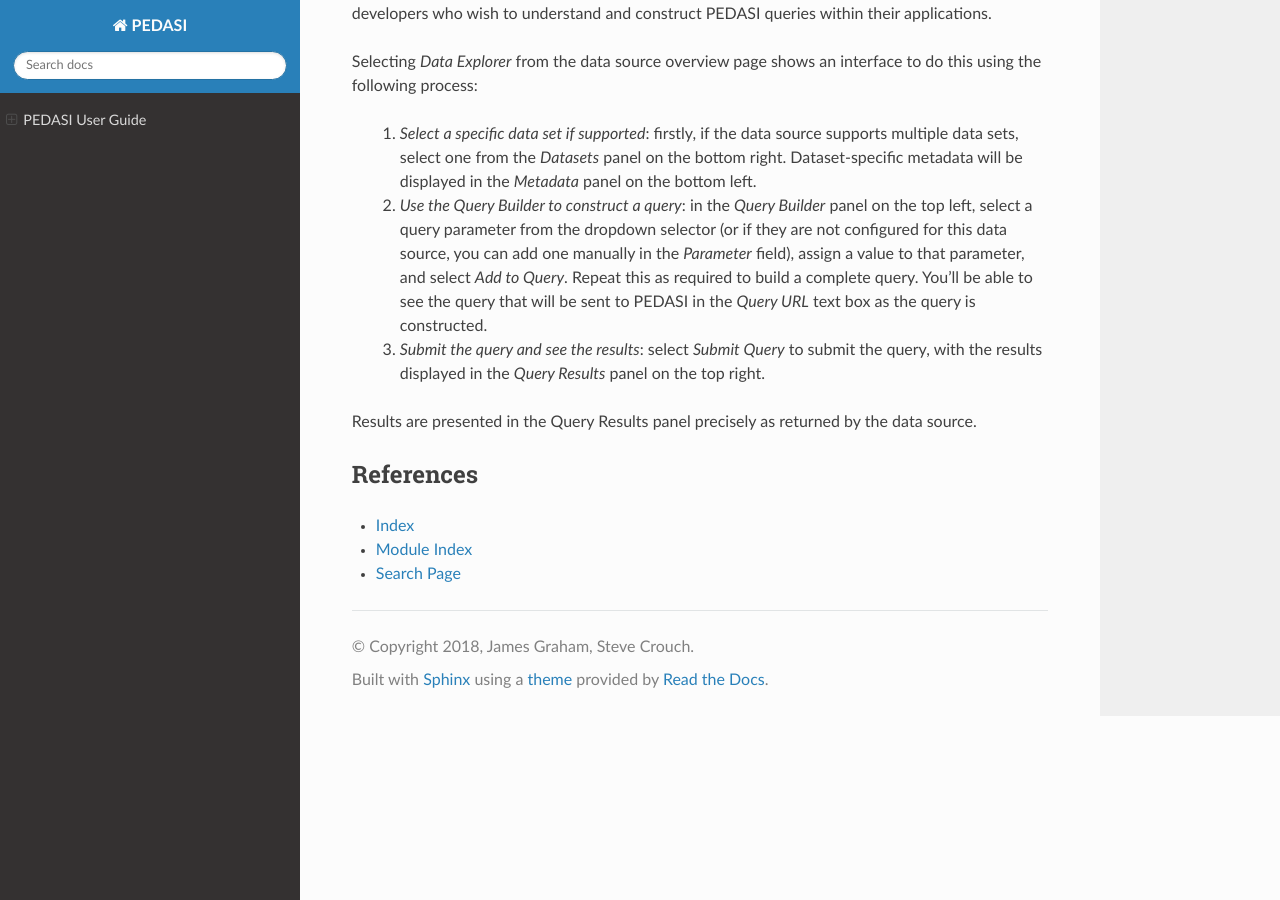
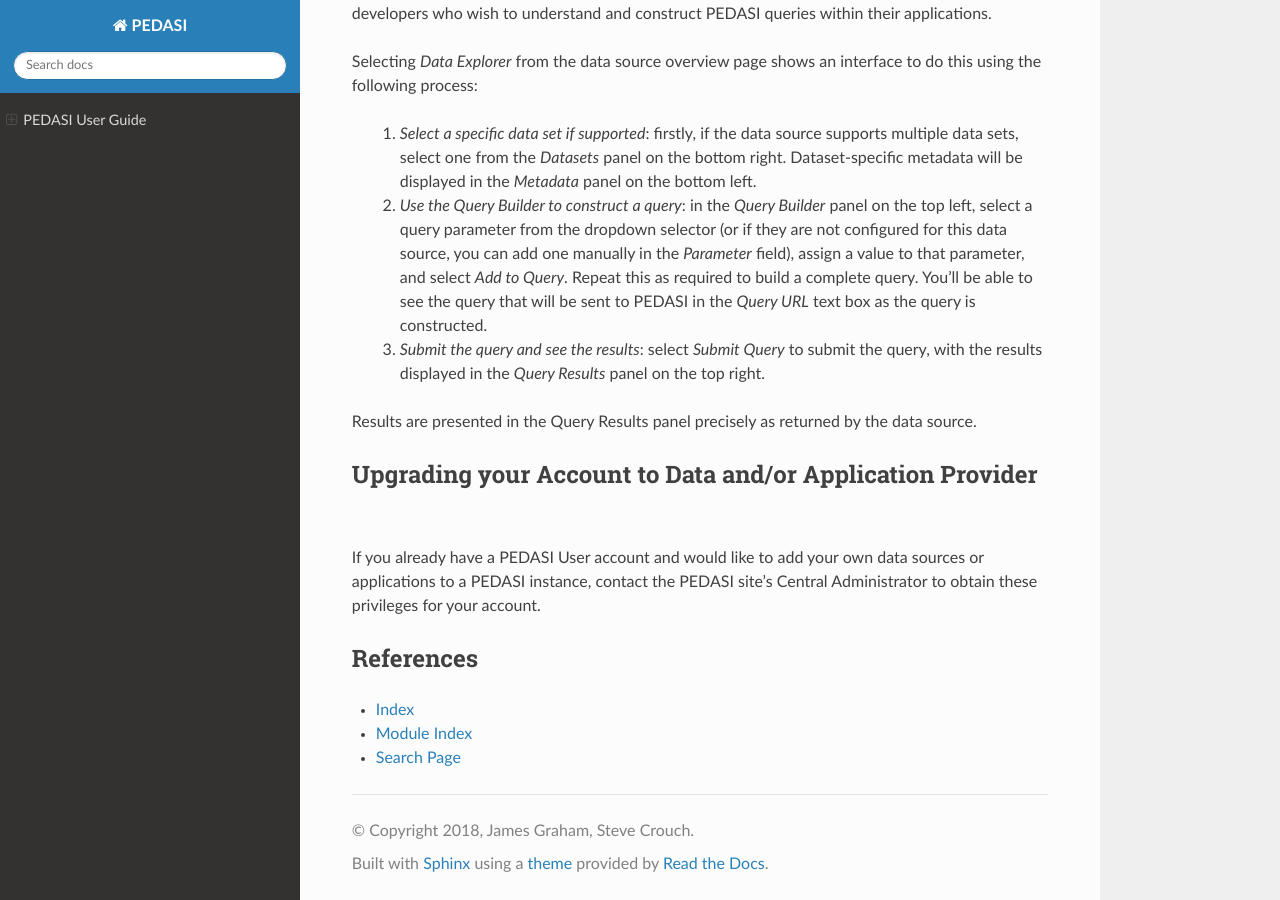
Before and after one commit to tiferrei/PEDASI, a Sphinx documentation site: the page built from docs/source/guide_user.rst, in a window 1280 px wide and 900 px high, scrolled down 3019 px. Built offline with Sphinx 7.4.7 and the Read the Docs theme 2.0.0, drawn with Linux system fonts in a browser that asks for light colours; the version number could not be read and is left out; some of the changed text lies outside the part shown.

Commit message:
Instructions for upgrading accounts for data or application providers

```diff
--- a/docs/source/guide_user.rst
+++ b/docs/source/guide_user.rst
@@ -86,8 +86,8 @@ Selecting *Details* for a data source from the Data Sources page shows the follo
  - *Metadata*: additional fields, listed by metadata type, for this data (e.g. data query parameters, etc.)
 
 
-Requesting Access to a Datasource
-^^^^^^^^^^^^^^^^^^^^^^^^^^^^^^^^^
+Requesting Access to a Data Source
+^^^^^^^^^^^^^^^^^^^^^^^^^^^^^^^^^^
 
 If you're logged in as a PEDASI User (and not anonymously), you may request access to a data source by selecting *Manage Access* from a data source overview page. From here you can supply the following details for an access request via a form:
 
@@ -120,6 +120,12 @@ Selecting *Data Explorer* from the data source overview page shows an interface
 Results are presented in the Query Results panel precisely as returned by the data source.
 
 
+Upgrading your Account to Data and/or Application Provider
+----------------------------------------------------------
+
+If you already have a PEDASI User account and would like to add your own data sources or applications to a PEDASI instance, contact the PEDASI site's Central Administrator to obtain these privileges for your account.
+
+
 References
 ----------
 
```
